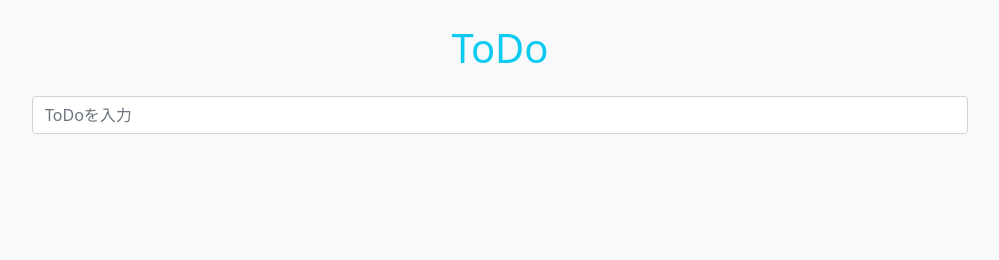
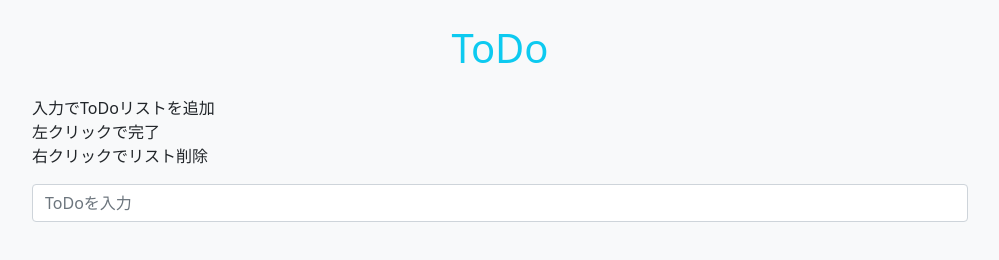
Before and after one commit to KanetyEngineer/todolist, a plain HTML site: page index.html in a window 1280 px wide. Shown: the whole page, without its empty margins (140-1139 px from the left). Drawn offline with nearby package versions, Linux system fonts and the light colour scheme.

Commit message:
Update index.html

```diff
--- a/index.html
+++ b/index.html
@@ -11,6 +11,7 @@
 <body class="bg-light">
     <div class="container w-75">
         <h1 class="text-center text-info my-4">ToDo</h1>
+        <p>入力でToDoリストを追加<br>左クリックで完了<br>右クリックでリスト削除</p>
         <form id="form" class="mb-4">
             <input type="text" id="input" class="form-control" placeholder="ToDoを入力" autocomplete="off">
         </form>
```
